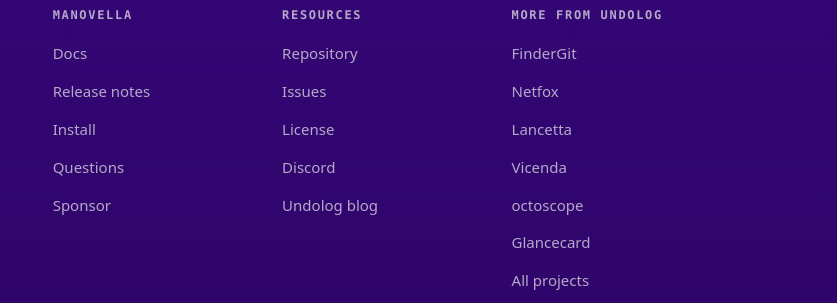
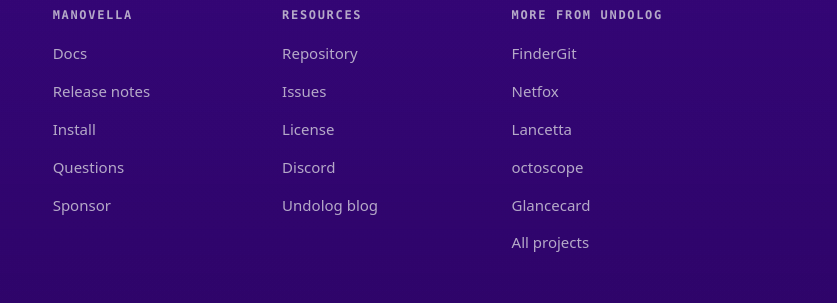
Before and after one commit to gfazioli/manovella, a plain HTML site: page site/index.html in a window 1280 px wide. Shown: the part 10082-10385 px from the top of the page, 443-1280 px from the left. Drawn offline with Linux system fonts and the light colour scheme; no server answers; files whose address does not match are found by name; a web font is replaced by a local one.

Commit message:
site: drop Vicenda from the footer's Undolog products
Vicenda is still in development and under embargo; it came in with the
1.18.0 import and was never meant to be listed.

```diff
--- a/site/index.html
+++ b/site/index.html
@@ -246,7 +246,6 @@ claude plugin install manovella@manovella</code></pre>
           <li><a href="https://findergit.app">FinderGit</a></li>
           <li><a href="https://netfox.app">Netfox</a></li>
           <li><a href="https://lancetta.app">Lancetta</a></li>
-          <li><a href="https://vicenda.app">Vicenda</a></li>
           <li><a href="https://gfazioli.github.io/octoscope/">octoscope</a></li>
           <li><a href="https://gfazioli.github.io/glancecard/">Glancecard</a></li>
           <li><a href="https://gfazioli.github.io/">All projects</a></li>
```
